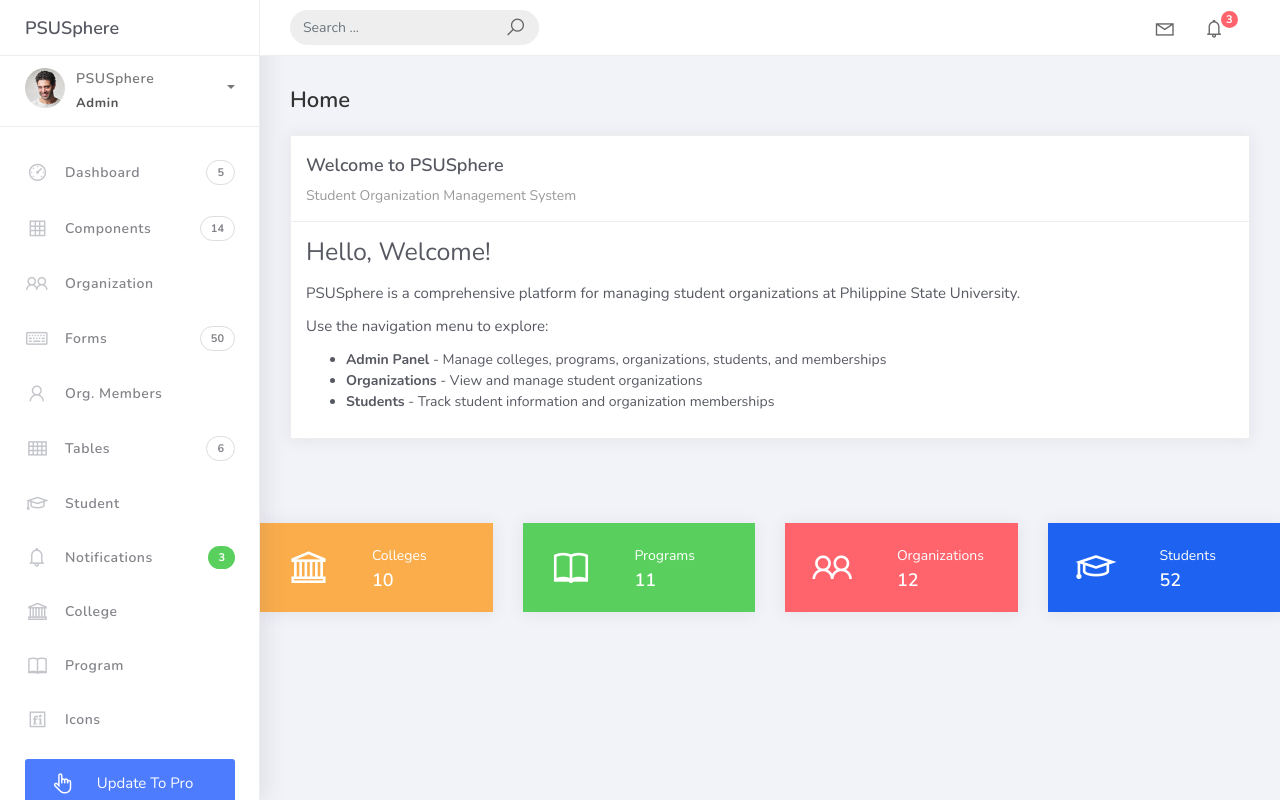
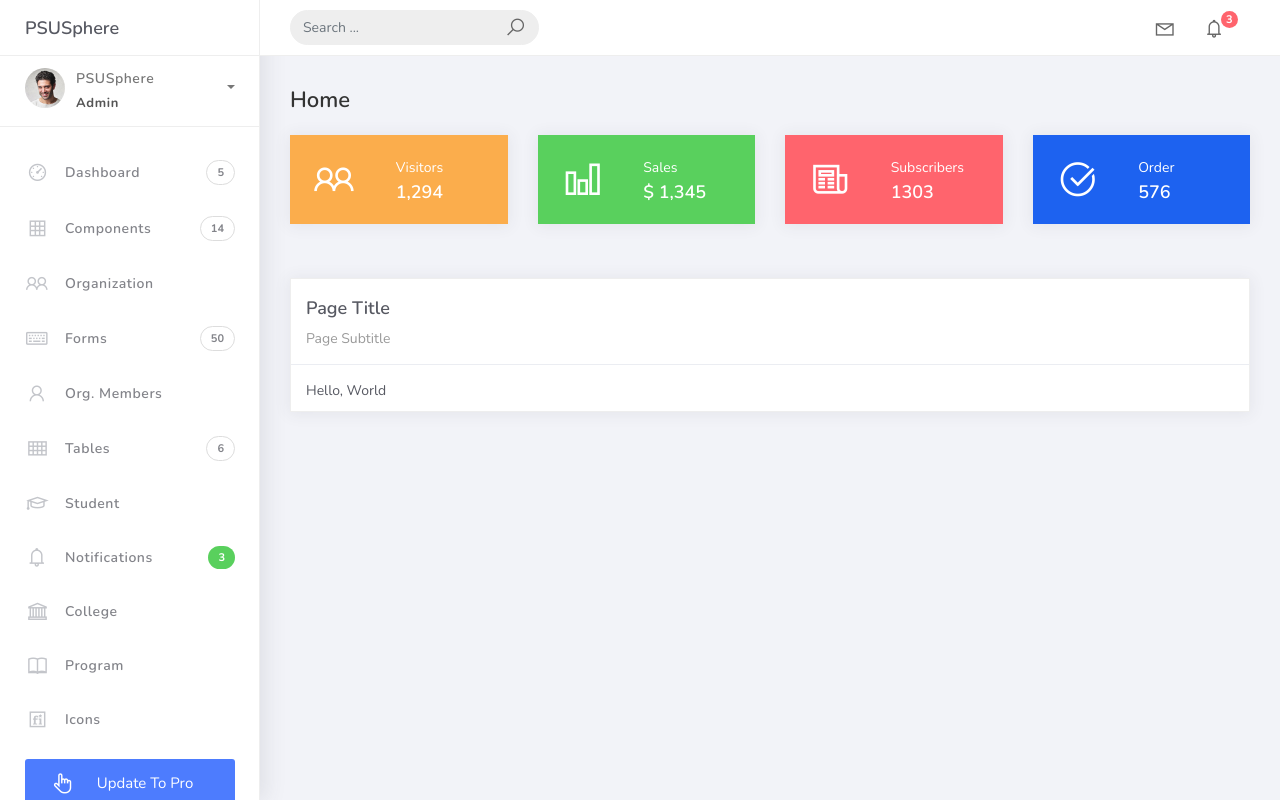
Before and after one commit to markriannuriel/PSUSphere, a Django app: page / in a window 1280 px wide. Run offline with Django 5.2, Linux system fonts and the light colour scheme; data comes from the database, SQL or seed files in the repository; some libraries are stand-ins or nearby versions.

Commit message:
feat: update home page to match demo screenshot

```diff
--- a/psusenv/PSUSphere/projectsite/templates/home.html
+++ b/psusenv/PSUSphere/projectsite/templates/home.html
@@ -7,44 +7,21 @@
 <div class="content">
     <div class="container-fluid">
         <h4 class="page-title">Home</h4>
+        <!-- statistic cards row -->
         <div class="row">
-			<div class="col-md-12">
-				<div class="card">
-					<div class="card-header">
-						<div class="card-title">Welcome to PSUSphere</div>
-						<div class="card-category">Student Organization Management System</div>
-					</div>
-					<div class="card-body">
-						<h5>Hello, Welcome!</h5>
-						<p>PSUSphere is a comprehensive platform for managing student organizations at Philippine State University.</p>
-						<p>Use the navigation menu to explore:</p>
-						<ul>
-							<li><strong>Admin Panel</strong> - Manage colleges, programs, organizations, students, and memberships</li>
-							<li><strong>Organizations</strong> - View and manage student organizations</li>
-							<li><strong>Students</strong> - Track student information and organization memberships</li>
-						</ul>
-					</div>
-				</div>
-			</div>
-		</div>
-	</div>
-</div>
-
-<!-- statistics cards -->
-<div class="row mt-4">
             <div class="col-md-3">
                 <div class="card card-stats card-warning">
                     <div class="card-body">
                         <div class="row">
                             <div class="col-5">
                                 <div class="icon-big text-center">
-                            <i class="la la-university"></i>
+                                    <i class="la la-users"></i>
                                 </div>
                             </div>
                             <div class="col-7 d-flex align-items-center">
                                 <div class="numbers">
-                            <p class="card-category">Colleges</p>
-                            <h4 class="card-title">{{ college_count }}</h4>
+                                    <p class="card-category">Visitors</p>
+                                    <h4 class="card-title">1,294</h4>
                                 </div>
                             </div>
                         </div>
@@ -57,13 +34,13 @@
                         <div class="row">
                             <div class="col-5">
                                 <div class="icon-big text-center">
-                            <i class="la la-book"></i>
+                                    <i class="la la-bar-chart"></i>
                                 </div>
                             </div>
                             <div class="col-7 d-flex align-items-center">
                                 <div class="numbers">
-                            <p class="card-category">Programs</p>
-                            <h4 class="card-title">{{ program_count }}</h4>
+                                    <p class="card-category">Sales</p>
+                                    <h4 class="card-title">$ 1,345</h4>
                                 </div>
                             </div>
                         </div>
@@ -76,13 +53,13 @@
                         <div class="row">
                             <div class="col-5">
                                 <div class="icon-big text-center">
-                            <i class="la la-users"></i>
+                                    <i class="la la-newspaper-o"></i>
                                 </div>
                             </div>
                             <div class="col-7 d-flex align-items-center">
                                 <div class="numbers">
-                            <p class="card-category">Organizations</p>
-                            <h4 class="card-title">{{ organization_count }}</h4>
+                                    <p class="card-category">Subscribers</p>
+                                    <h4 class="card-title">1303</h4>
                                 </div>
                             </div>
                         </div>
@@ -95,13 +72,13 @@
                         <div class="row">
                             <div class="col-5">
                                 <div class="icon-big text-center">
-                            <i class="la la-graduation-cap"></i>
+                                    <i class="la la-check-circle"></i>
                                 </div>
                             </div>
                             <div class="col-7 d-flex align-items-center">
                                 <div class="numbers">
-                            <p class="card-category">Students</p>
-                            <h4 class="card-title">{{ student_count }}</h4>
+                                    <p class="card-category">Order</p>
+                                    <h4 class="card-title">576</h4>
                                 </div>
                             </div>
                         </div>
@@ -110,4 +87,20 @@
             </div>
         </div>
 
+        <!-- demo card beneath stats -->
+        <div class="row mt-4">
+            <div class="col-md-12">
+                <div class="card">
+                    <div class="card-header">
+                        <div class="card-title">Page Title</div>
+                        <div class="card-category">Page Subtitle</div>
+                    </div>
+                    <div class="card-body">
+                        Hello, World
+                    </div>
+                </div>
+            </div>
+        </div>
+    </div>
+</div>
 {% endblock %}
```
Lines whose indentation alone changed are shown as unchanged.
